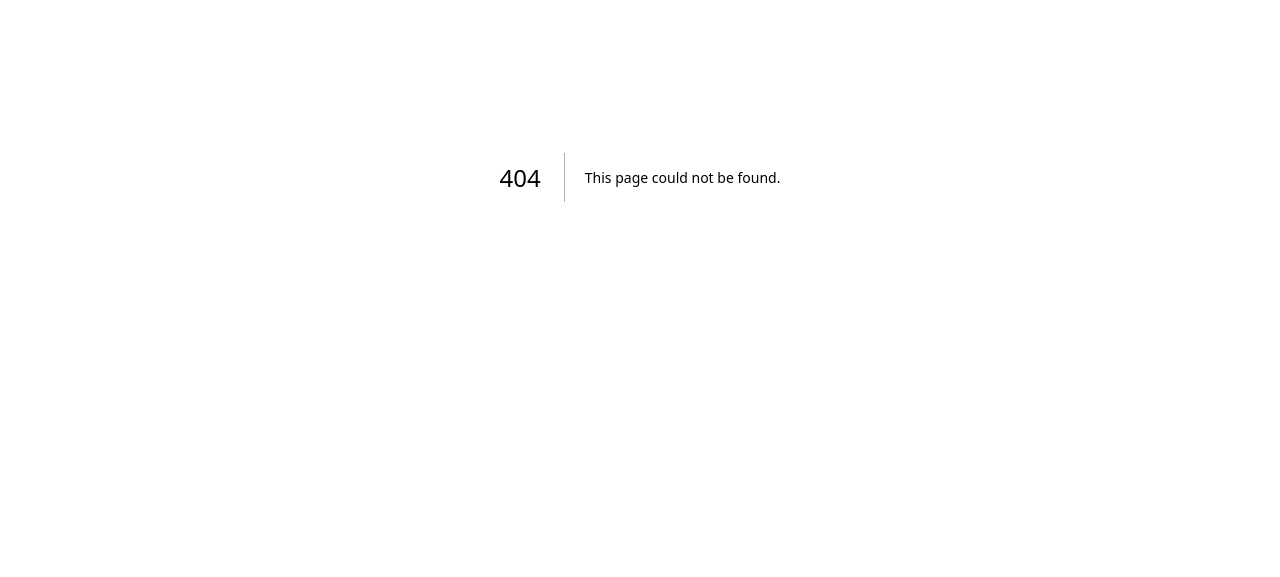
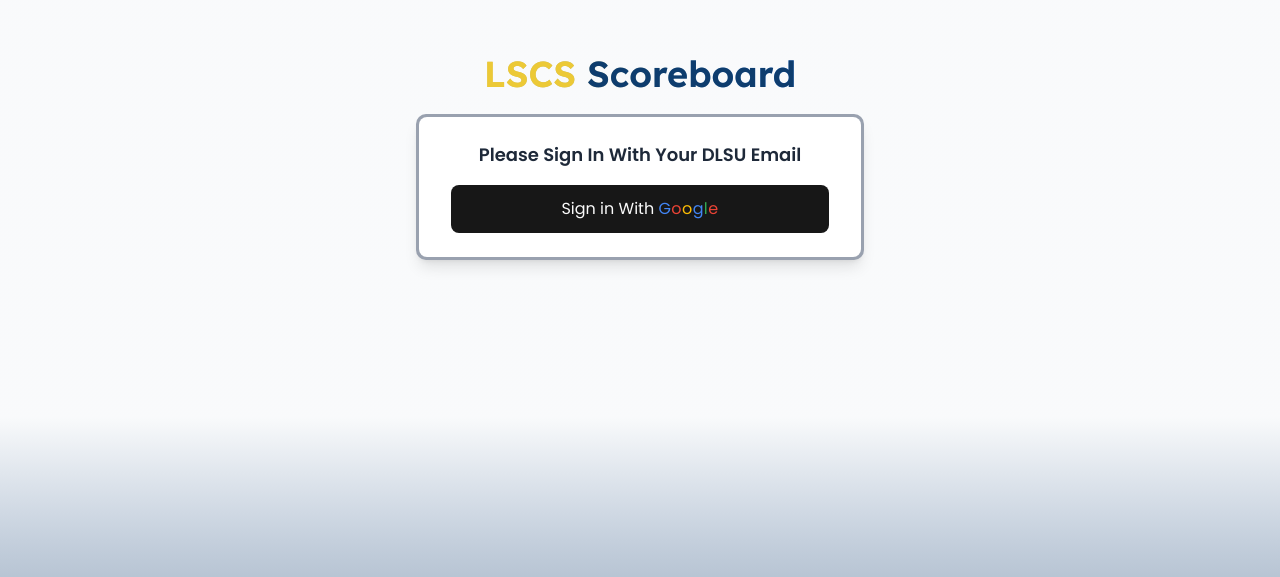
Before and after one commit to 420Rain/Scoreboard-Frontend, a Next.js app: page /login in a window 1280 px wide. Before the commit this address had no page. Shown: the part 223-800 px from the top of the page. Built offline with nearby package versions, Linux system fonts and the light colour scheme.

Commit message:
feat: added login page and auth configurations

```diff
--- /dev/null
+++ b/app/api/auth-url/route.ts
@@ -0,0 +1,32 @@
+import { NextResponse } from "next/server";
+
+export async function GET(){
+  try {
+    const response = await fetch(`${process.env.BACKEND_URL}/api/auth/login-url`, {
+      method: "GET",
+      headers: {
+        "x-api-key": process.env.API_SECRET || "",
+        "Content-Type": "application/json",
+      },
+      cache: 'no-store'
+    });
+
+    if (!response.ok) {
+      return NextResponse.json(
+        { error: "Failed to fetch login URL from backend" },
+        { status: response.status }
+      );
+    }
+
+    const data = await response.json();
+
+    return NextResponse.json(data);
+
+  } catch (error) {
+    console.error("Error in Next.js API route:", error);
+    return NextResponse.json(
+      { error: "Internal Server Error" },
+      { status: 500 }
+    );
+  }
+}
--- /dev/null
+++ b/app/login/page.tsx
@@ -0,0 +1,73 @@
+"use client";
+
+import { useState } from "react";
+import { Button } from "@/components/ui/button";
+
+export default function LoginPage() {
+  const [isLoading, setIsLoading] = useState(false);
+
+  const handleGoogleSignIn = async () => {
+    try {
+      setIsLoading(true);
+      const response = await fetch('/api/auth-url');
+
+      if (!response.ok) {
+        throw new Error("Failed to fetch login URL");
+      }
+
+      const data = await response.json();
+
+      if (data.loginUrl) {
+        window.location.href = data.loginUrl;
+      } else {
+        console.error("URL not found in backend response:", data);
+      }
+    } catch (error) {
+      console.error("Sign-in error:", error);
+    } finally {
+      setIsLoading(false);
+    }
+  };
+
+  return (
+    // bg-linear-to-t from-lscs-blue/80 from-0% via-lscs-yellow/60 via-20% to-white to-40%
+    //
+    <div className="min-h-screen flex items-center justify-center bg-linear-to-t from-lscs-blue/30 from 0% to-gray-50 to-20% px-4 pb-10">
+      <div className="w-full max-w-xs md:max-w-sm lg:max-w-md">
+        <div className="text-center font-poppins text-gray-800">
+          <p className="font-bold text-2xl md:text-3xl lg:text-4xl mb-5 font-lexend bg-linear-to-r from-yellow-400 to-blue-500 bg-clip-text text-transparent"><span className="text-lscs-yellow">LSCS</span> <span className="text-lscs-blue">Scoreboard</span></p>
+
+          <div className="relative group p-0.75 bg-gray-400 rounded-lg shadow-lg overflow-hidden transition-all duration-400 hover:shadow-lg hover:shadow-gray-500/40">
+            <div className="absolute inset-0 bg-linear-to-t from-gray-600 to-gray-400 opacity-0 group-hover:opacity-100 transition-opacity duration-400 ease-in-out"></div>
+            <div className="relative z-10 px-5 py-3 bg-white rounded-md flex items-center justify-between">
+              <div className="flex flex-col w-full p-3 gap-4">
+                <p className="text-md md:text-lg font-semibold">Please Sign In With Your DLSU Email</p>
+                <Button
+                  onClick={handleGoogleSignIn}
+                  disabled={isLoading}
+                  className="w-full p-6 text-md hover:bg-gray-800 duration-400"
+                >
+                  {isLoading ? (
+                    "Redirecting..."
+                  ) : (
+                    <span>
+                      Sign in With{" "}
+                      <span className="font-medium tracking-wide">
+                        <span className="text-[#4285F4]">G</span>
+                        <span className="text-[#EA4335]">o</span>
+                        <span className="text-[#FBBC05]">o</span>
+                        <span className="text-[#4285F4]">g</span>
+                        <span className="text-[#34A853]">l</span>
+                        <span className="text-[#EA4335]">e</span>
+                      </span>
+                    </span>
+                  )}
+                </Button>
+              </div>
+            </div>
+          </div>
+        </div>
+      </div>
+    </div>
+  );
+}
--- /dev/null
+++ b/components/ui/button.tsx
@@ -0,0 +1,64 @@
+import * as React from "react"
+import { cva, type VariantProps } from "class-variance-authority"
+import { Slot } from "radix-ui"
+
+import { cn } from "@/lib/utils"
+
+const buttonVariants = cva(
+  "inline-flex items-center justify-center gap-2 whitespace-nowrap rounded-md text-sm font-medium transition-all disabled:pointer-events-none disabled:opacity-50 [&_svg]:pointer-events-none [&_svg:not([class*='size-'])]:size-4 shrink-0 [&_svg]:shrink-0 outline-none focus-visible:border-ring focus-visible:ring-ring/50 focus-visible:ring-[3px] aria-invalid:ring-destructive/20 dark:aria-invalid:ring-destructive/40 aria-invalid:border-destructive",
+  {
+    variants: {
+      variant: {
+        default: "bg-primary text-primary-foreground hover:bg-primary/90",
+        destructive:
+          "bg-destructive text-white hover:bg-destructive/90 focus-visible:ring-destructive/20 dark:focus-visible:ring-destructive/40 dark:bg-destructive/60",
+        outline:
+          "border bg-background shadow-xs hover:bg-accent hover:text-accent-foreground dark:bg-input/30 dark:border-input dark:hover:bg-input/50",
+        secondary:
+          "bg-secondary text-secondary-foreground hover:bg-secondary/80",
+        ghost:
+          "hover:bg-accent hover:text-accent-foreground dark:hover:bg-accent/50",
+        link: "text-primary underline-offset-4 hover:underline",
+      },
+      size: {
+        default: "h-9 px-4 py-2 has-[>svg]:px-3",
+        xs: "h-6 gap-1 rounded-md px-2 text-xs has-[>svg]:px-1.5 [&_svg:not([class*='size-'])]:size-3",
+        sm: "h-8 rounded-md gap-1.5 px-3 has-[>svg]:px-2.5",
+        lg: "h-10 rounded-md px-6 has-[>svg]:px-4",
+        icon: "size-9",
+        "icon-xs": "size-6 rounded-md [&_svg:not([class*='size-'])]:size-3",
+        "icon-sm": "size-8",
+        "icon-lg": "size-10",
+      },
+    },
+    defaultVariants: {
+      variant: "default",
+      size: "default",
+    },
+  }
+)
+
+function Button({
+  className,
+  variant = "default",
+  size = "default",
+  asChild = false,
+  ...props
+}: React.ComponentProps<"button"> &
+  VariantProps<typeof buttonVariants> & {
+    asChild?: boolean
+  }) {
+  const Comp = asChild ? Slot.Root : "button"
+
+  return (
+    <Comp
+      data-slot="button"
+      data-variant={variant}
+      data-size={size}
+      className={cn(buttonVariants({ variant, size, className }))}
+      {...props}
+    />
+  )
+}
+
+export { Button, buttonVariants }
--- /dev/null
+++ b/proxy.ts
@@ -0,0 +1,40 @@
+import { NextResponse } from 'next/server';
+import type { NextRequest } from 'next/server';
+
+export function proxy(request: NextRequest) {
+  const url = request.nextUrl.pathname;
+
+  // better-auth typically sets a cookie that includes "session_token"
+  const allCookies = request.cookies.getAll();
+
+  console.log("=== MIDDLEWARE RAN FOR:", url, "===");
+  console.log("COOKIES FOUND:", allCookies.map(c => c.name));
+  const hasSession = allCookies.some(cookie => cookie.name.includes('session_token'));
+
+  const isLoginPage = url === '/login';
+
+  if (!hasSession && !isLoginPage) {
+    console.log("no");
+    return NextResponse.redirect(new URL('/login', request.url));
+  }
+
+  if (hasSession && isLoginPage) {
+    console.log("good");
+    return NextResponse.redirect(new URL('/', request.url));
+  }
+
+  return NextResponse.next();
+}
+
+export const config = {
+  matcher: [
+    /*
+     * Match all request paths except for the ones starting with:
+     * - api (your Next.js proxy routes)
+     * - _next/static (static files)
+     * - _next/image (image optimization files)
+     * - favicon.ico (favicon file)
+     */
+    '/((?!api|_next/static|_next/image|favicon.ico).*)',
+  ],
+};
```
